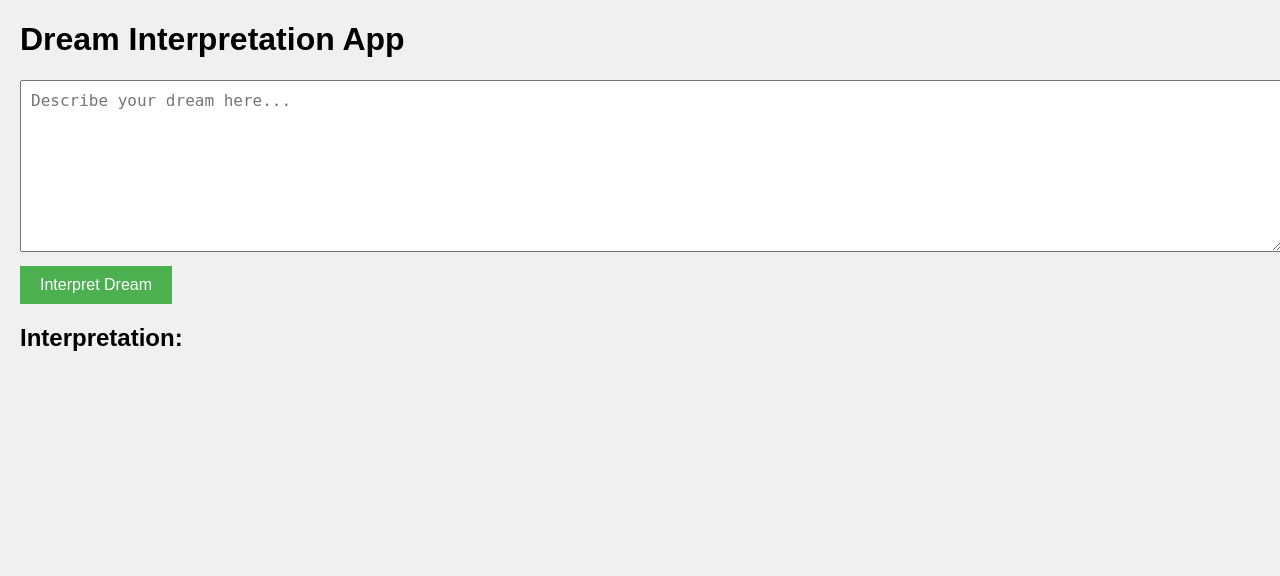
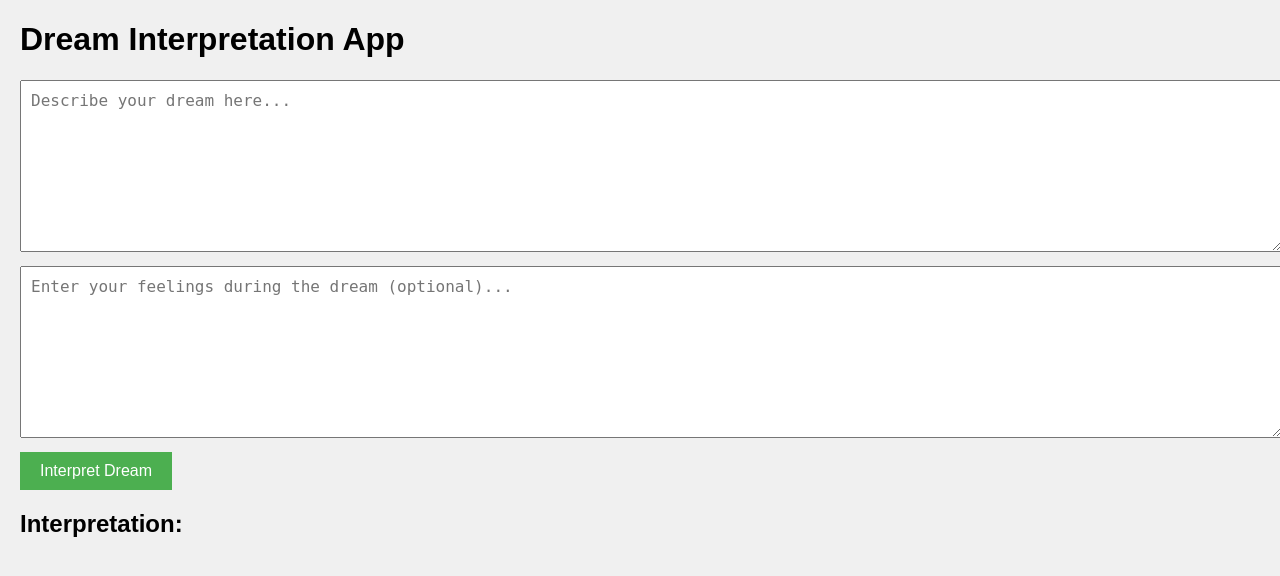
Before and after one commit to userjhbr/dream-interpretation-app, a Flask app: template templates/index.html in a window 1280 px wide. Shown: the top 576 px of the page. Run offline with Flask 3, Linux system fonts and the light colour scheme; the template is opened without the code that fills it, so the values that code supplies are empty.

Commit message:
Update index.html
add feelings

```diff
--- a/templates/index.html
+++ b/templates/index.html
@@ -11,6 +11,7 @@
     <h1>Dream Interpretation App</h1>
     <form id="dreamForm">
         <textarea id="dreamText" placeholder="Describe your dream here..."></textarea><br>
+        <textarea id="feelings" placeholder="Enter your feelings during the dream (optional)..."></textarea><br> <!-- Campo opcional para sentimentos -->
         <button type="submit">Interpret Dream</button>
     </form>
     <h2>Interpretation:</h2>
@@ -20,12 +21,13 @@
         document.getElementById('dreamForm').addEventListener('submit', function(event) {
             event.preventDefault();
             const dreamText = document.getElementById('dreamText').value;
-            fetch('/interpret_dream', {
+            const feelings = document.getElementById('feelings').value; // Captura os sentimentos
+            fetch('/interpret_dream_with_feelings', {
                 method: 'POST',
                 headers: {
                     'Content-Type': 'application/json'
                 },
-                body: JSON.stringify({ dream_text: dreamText })
+                body: JSON.stringify({ dream_text: dreamText, feelings: feelings })
             })
             .then(response => response.json())
             .then(data => {
```
